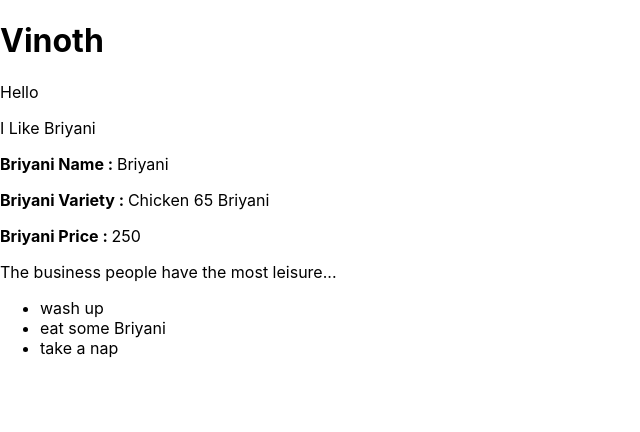
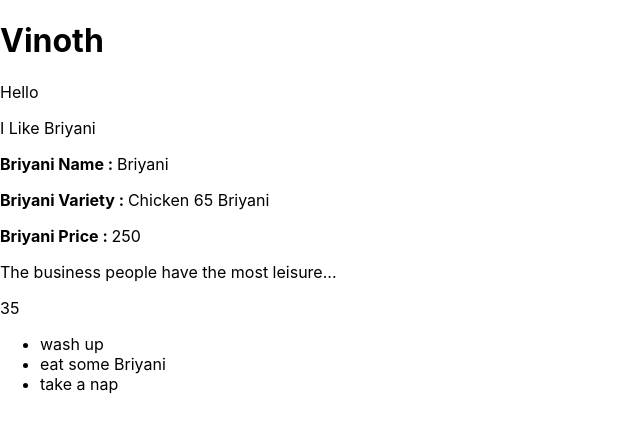
Before and after one commit to vinothsmart/react-redux-complete, a React (Create React App) app in the folder todolist/: page / in a window 1280 px wide. Shown: the top 432 px of the page, without its empty margins (0-640 px from the left). Built offline with nearby package versions, Linux system fonts and the light colour scheme.

Commit message:
changing state

```diff
--- a/todolist/src/App.js
+++ b/todolist/src/App.js
@@ -10,9 +10,18 @@ function App() {
     price: "250",
   };
 
-  const [intialState] = useState({
+  const [intialState, setIntialState] = useState({
     todos: ["wash up", "eat some Briyani", "take a nap"],
+    age: 30,
   });
+
+  setTimeout(() => {
+    setIntialState({
+      todos: ["wash up", "eat some Briyani", "take a nap"],
+      age: 35,
+    });
+  }, 5000);
+
   return (
     // <div className="App">
     //   <header className="App-header">
@@ -35,6 +44,7 @@ function App() {
       <TodoComponent message="I Like Briyani" briyani={myBriyani} />
       <div>
         <p>The business people have the most leisure...</p>
+        <p>{intialState.age}</p>
         <ul>
           <li>{intialState.todos[0]}</li>
           <li>{intialState.todos[1]}</li>
```
